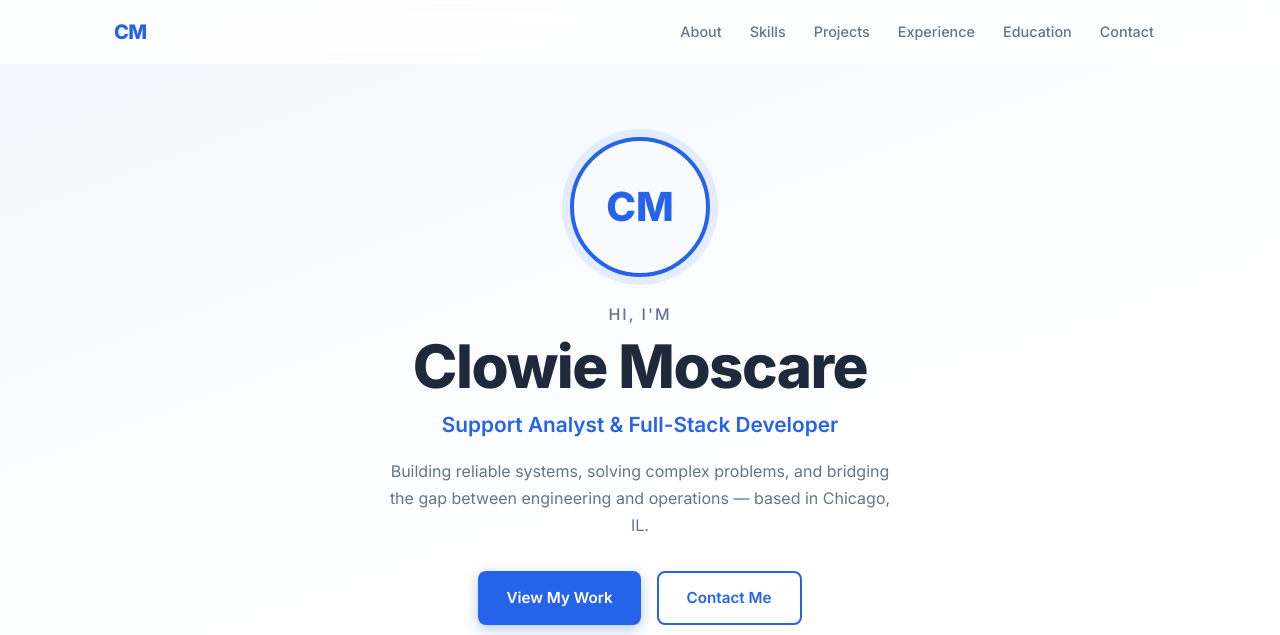
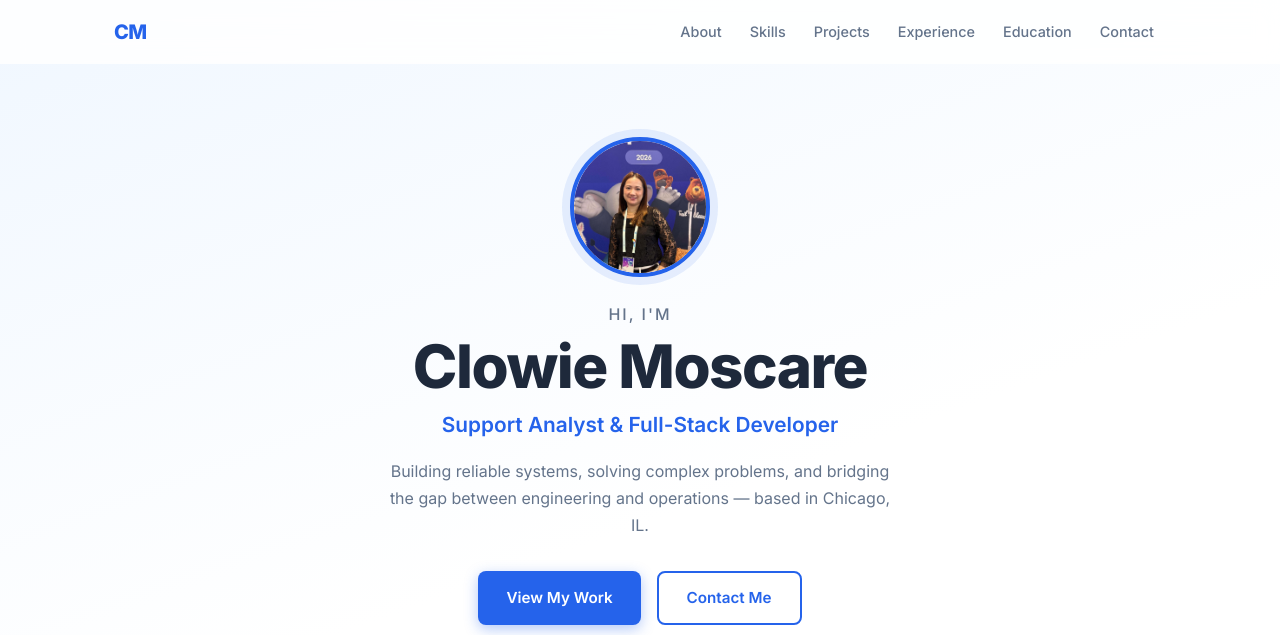
Before and after one commit to clowiemoscare/clowiemoscare.github.io, a plain HTML site: page index.html in a window 1280 px wide. Shown: the top 635 px of the page. Drawn offline with Linux system fonts and the light colour scheme.

Commit message:
Change profile image source to headshot.jpg
update photo

```diff
--- a/index.html
+++ b/index.html
@@ -33,7 +33,7 @@
   <section id="hero" class="hero">
     <div class="hero-content fade-up">
       <div class="hero-photo">
-        <img src="profile.jpg" alt="Clowie Moscare" onerror="this.style.display='none'; this.nextElementSibling.style.display='flex';" />
+        <img src="headshot.jpg" alt="Clowie Moscare" onerror="this.style.display='none'; this.nextElementSibling.style.display='flex';" />
         <div class="photo-initials">CM</div>
       </div>
       <p class="hero-greeting">Hi, I'm</p>
```
